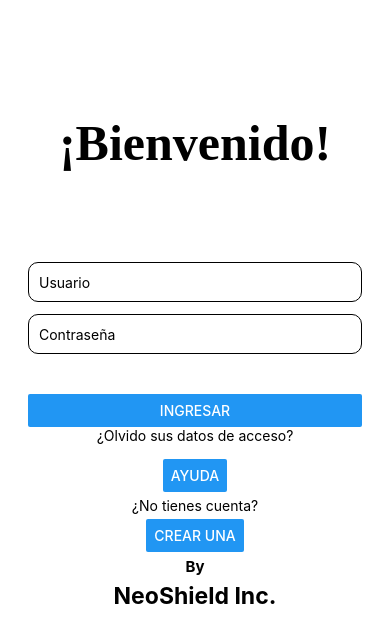
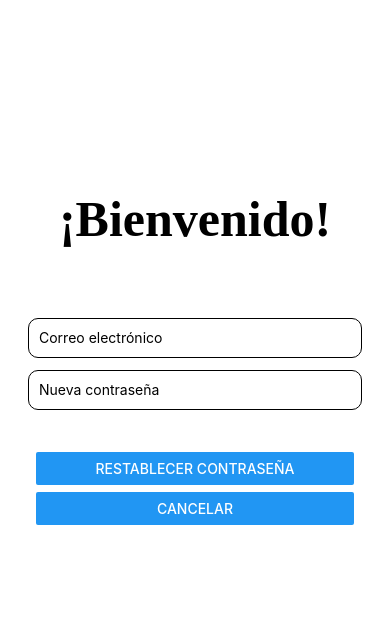
Before and after one commit to daes25/desAppExpo, a React Native app: screen /Login in a window 390 px wide. Both pictures are taken after a click on the button "AYUDA". Shown: the top 642 px of the page. Built offline with nearby package versions, Linux system fonts and the light colour scheme.

Commit message:
actualizaciones 1

```diff
--- a/scr/screens/LoginScreen.js
+++ b/scr/screens/LoginScreen.js
@@ -4,6 +4,13 @@ import { View, Text, TextInput, Button, StyleSheet, Alert } from 'react-native';
 export default function LoginScreen({ navigation }) {
   const [username, setUsername] = useState('');
   const [password, setPassword] = useState('');
+  const [isRegistering, setIsRegistering] = useState(false);
+  const [newUsername, setNewUsername] = useState('');
+  const [newPassword, setNewPassword] = useState('');
+  const [email, setEmail] = useState('');
+  const [isResettingPassword, setIsResettingPassword] = useState(false);
+  const [resetEmail, setResetEmail] = useState('');
+  const [newResetPassword, setNewResetPassword] = useState('');
 
   const handleLogin = () => {
     if (username === 'Xxx@gmail.com' && password === '123456') {
@@ -13,6 +20,25 @@ export default function LoginScreen({ navigation }) {
     }
   };
 
+  const handleRegister = () => {
+    if (!email || !newUsername || !newPassword) {
+      Alert.alert('Campos vacíos', 'Por favor, completa todos los campos para crear una cuenta');
+      return;
+    }
+    Alert.alert('Registrado', 'Tu cuenta ha sido creada con éxito');
+    setIsRegistering(false);
+  };
+
+  const handleResetSubmit = () => {
+    if (!resetEmail || !newResetPassword) {
+      Alert.alert('Campos vacíos', 'Completa ambos campos para restablecer la contraseña');
+      return;
+    }
+    Alert.alert('Éxito', 'Tu contraseña ha sido actualizada');
+    setIsResettingPassword(false);
+    setResetEmail('');
+    setNewResetPassword('');
+  };
 
   return (
     <View style={styles.container}>
@@ -20,43 +46,145 @@ export default function LoginScreen({ navigation }) {
         <Text style={styles.title}>¡Bienvenido!</Text>
       </View>
 
+      {isResettingPassword ? (
+        // Formulario de recuperación
         <View style={styles.tarjetas}>
-        <TextInput style={styles.input} placeholder="Usuario" value={username} onChangeText={setUsername} />
-        <TextInput style={styles.input} placeholder="Contraseña" value={password} secureTextEntry onChangeText={setPassword} />
+          <TextInput
+            style={styles.input}
+            placeholder="Correo electrónico"
+            value={resetEmail}
+            onChangeText={setResetEmail}
+          />
+          <TextInput
+            style={styles.input}
+            placeholder="Nueva contraseña"
+            value={newResetPassword}
+            onChangeText={setNewResetPassword}
+            secureTextEntry
+          />
+          <View style={styles.boton}>
+            <Button title="Restablecer Contraseña" onPress={handleResetSubmit} />
+            <Button title="Cancelar" onPress={() => setIsResettingPassword(false)} />
+          </View>
+        </View>
+      ) : isRegistering ? (
+        // Formulario de registro
+        <View style={styles.tarjetas}>
+          <TextInput
+            style={styles.input}
+            placeholder="Correo electrónico"
+            value={email}
+            onChangeText={setEmail}
+          />
+          <TextInput
+            style={styles.input}
+            placeholder="Nombre de usuario"
+            value={newUsername}
+            onChangeText={setNewUsername}
+          />
+          <TextInput
+            style={styles.input}
+            placeholder="Contraseña"
+            value={newPassword}
+            secureTextEntry
+            onChangeText={setNewPassword}
+          />
+          <View style={styles.boton}>
+            <Button title="Crear Cuenta" onPress={handleRegister} />
+            <Button title="Cancelar" onPress={() => setIsRegistering(false)} />
+          </View>
+        </View>
+      ) : (
+        // Formulario de inicio de sesión
+        <View style={styles.tarjetas}>
+          <TextInput
+            style={styles.input}
+            placeholder="Usuario"
+            value={username}
+            onChangeText={setUsername}
+          />
+          <TextInput
+            style={styles.input}
+            placeholder="Contraseña"
+            value={password}
+            secureTextEntry
+            onChangeText={setPassword}
+          />
+        </View>
+      )}
+
+      <View style={styles.boton}>
+        {!isRegistering && !isResettingPassword ? (
+          <Button title="Ingresar" onPress={handleLogin} />
+        ) : null}
       </View>
 
-      <View style={styles.boton}>
-        <Button title="Ingresar" onPress={handleLogin} />
-      </View>
-
+      {!isResettingPassword && (
         <View style={styles.footer}>
-        <Text style={styles.questio1}>¿Olvido sus datos de acceso?</Text>
-        <Button title="Ayuda" onPress={handleLogin} />
+          <Text style={styles.questio1}>¿Olvidó sus datos de acceso?</Text>
+          <Button title="Ayuda" onPress={() => setIsResettingPassword(true)} />
           <Text style={styles.question2}>¿No tienes cuenta?</Text>
-        <Button title="Crear Una" onPress={handleLogin} />
+          <Button title="Crea Una" onPress={() => setIsRegistering(true)} />
           <Text style={styles.smallText}>By</Text>
           <Text style={styles.subtitle}>NeoShield Inc.</Text>
         </View>
+      )}
     </View>
   );
 }
 
-
 const styles = StyleSheet.create({
-  container: { flex: 1, justifyContent: 'center', padding: 20, backgroundColor: '#fff' },
-  titulo: { marginTop: -100, marginBottom: 50 },
-  title: { fontFamily: 'times new roman', fontSize: 50, fontWeight: 'bold', marginBottom: 20, textAlign: 'center' },
-  tarjetas: { marginInline: 8, marginTop: 20, gap: 2 },
-  boton: { marginInline: 8, borderRadius: 10, marginTop: 30 },
-  input: { height: 40, borderWidth: 1, marginBottom: 10, paddingHorizontal: 10, borderRadius: 10 },
-
-  questio1: { paddingBottom: 10 },
-  smallText: { fontSize: 15, color: 'black', textAlign: 'center', fontWeight: 'bold', marginBottom: 1 },
-  subtitle: { fontSize: 23, color: 'black', textAlign: 'center', fontWeight: 'bold', marginBottom: 20 },
-  footer: { top: '250', alignItems: 'center', gap: 5 },
-
-
+  container: {
+    flex: 1,
+    justifyContent: 'center',
+    padding: 20,
+    backgroundColor: '#fff'
+  },
+  titulo: {
+    marginTop: -100,
+    marginBottom: 50
+  },
+  title: {
+    fontFamily: 'times new roman',
+    fontSize: 50,
+    fontWeight: 'bold',
+    marginBottom: 20,
+    textAlign: 'center'
+  },
+  tarjetas: {
+    marginInline: 8,
+    gap: 2
+  },
+  boton: {
+    marginInline: 8,
+    borderRadius: 10,
+    marginTop: 30,
+    gap: 7
+  },
+  input: {
+    height: 40,
+    borderWidth: 1,
+    marginBottom: 10,
+    paddingHorizontal: 10,
+    borderRadius: 10
+  },
+  smallText: {
+    fontSize: 15,
+    color: 'black',
+    textAlign: 'center',
+    fontWeight: 'bold',
+    marginBottom: 1
+  },
+  subtitle: {
+    fontSize: 23,
+    color: 'black',
+    textAlign: 'center',
+    fontWeight: 'bold',
+    marginBottom: 20
+  },
+  footer: {
+    top: '210',
+    alignItems: 'center',
+    gap: 10
+  }
 });
-
-
-//registro y usuario
```
Lines whose indentation alone changed are shown as unchanged.
